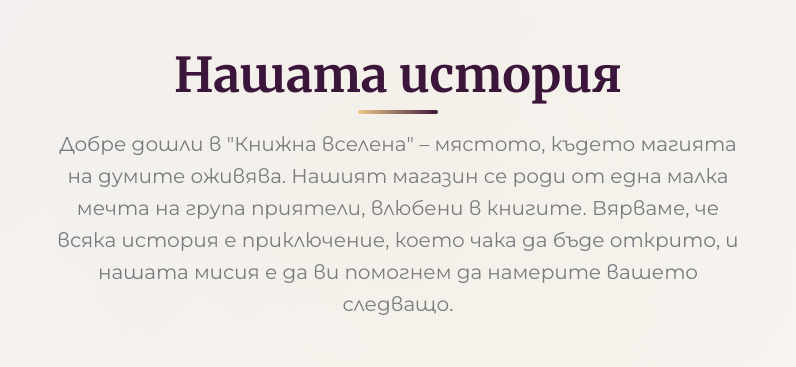
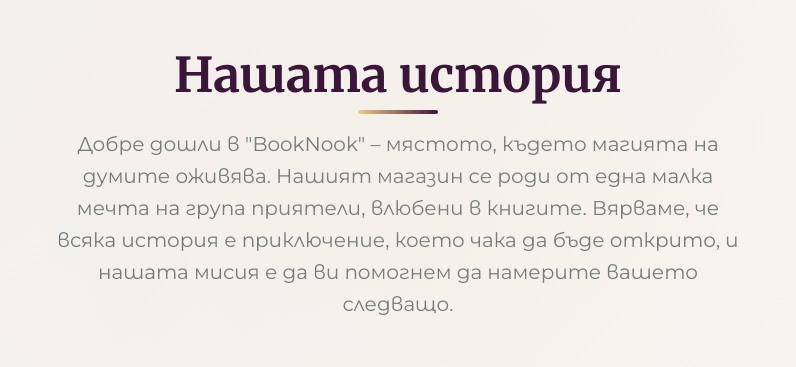
Before and after one commit to EliArn99/Smart_Inventory_Store, a Django app: template smart_inventory/templates/store/about_us.html in a window 1280 px wide. Shown: the part 205-572 px from the top of the page, without its empty margins (242-1038 px from the left). Run offline with Django 5.2, Linux system fonts and the light colour scheme; the template is opened without the code that fills it, so the values that code supplies are empty.

Commit message:
Update about_us.html

```diff
--- a/smart_inventory/templates/store/about_us.html
+++ b/smart_inventory/templates/store/about_us.html
@@ -331,7 +331,7 @@
     <div class="hero-section">
         <h1 class="hero-title">Нашата история</h1>
         <p class="hero-subtitle">
-            Добре дошли в "Книжна вселена" – мястото, където магията на думите оживява.
+            Добре дошли в "BookNook" – мястото, където магията на думите оживява.
             Нашият магазин се роди от една малка мечта на група приятели, влюбени в книгите.
             Вярваме, че всяка история е приключение, което чака да бъде открито, и нашата мисия
             е да ви помогнем да намерите вашето следващо.
```
